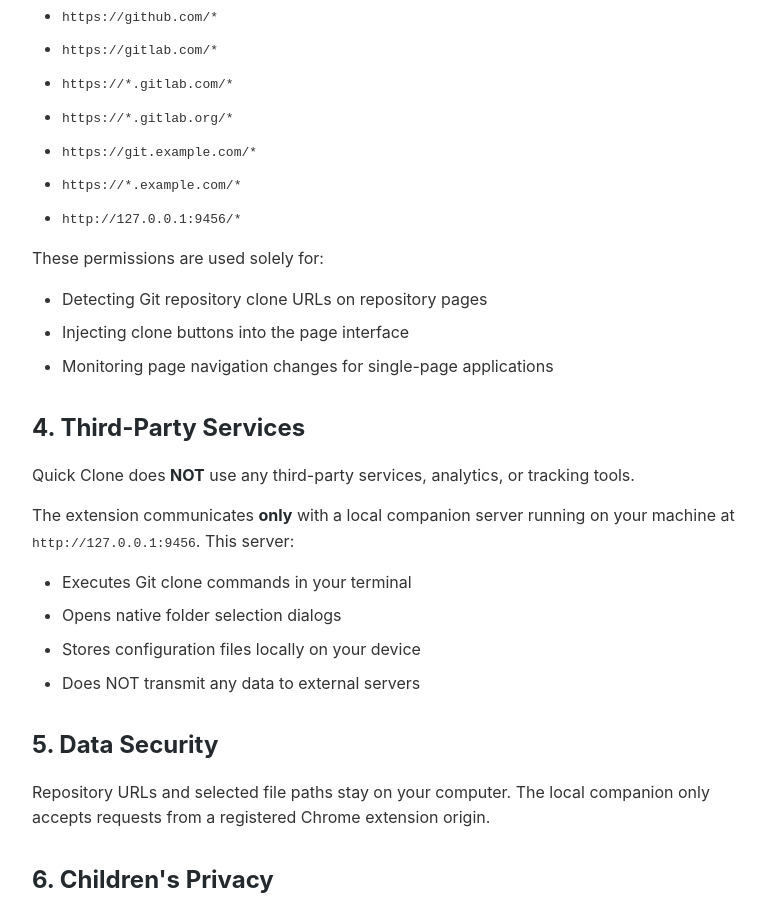
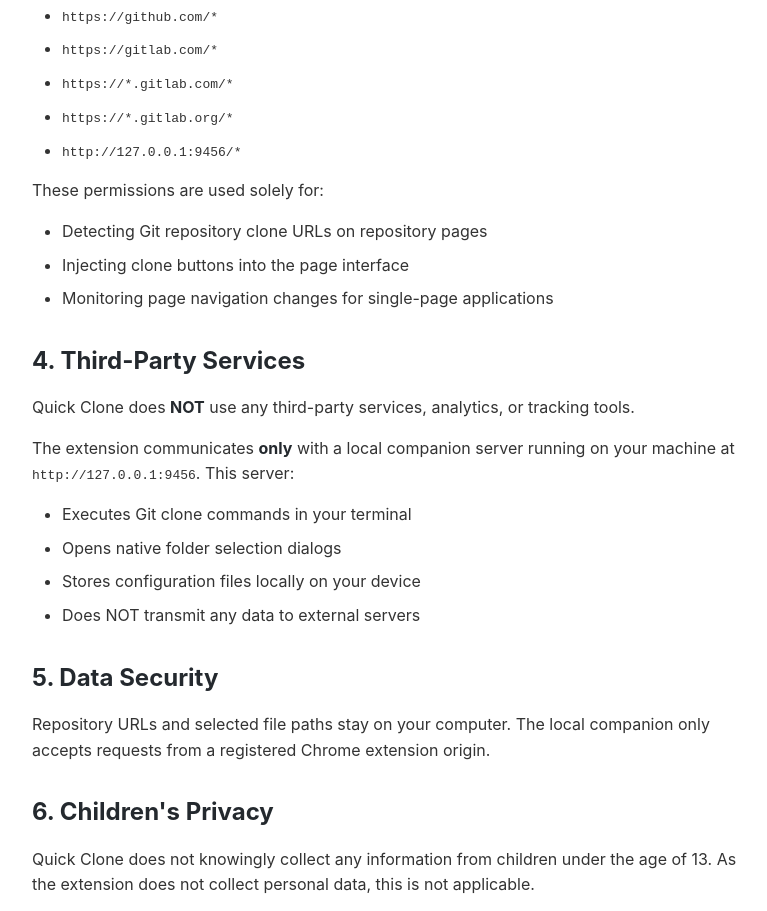
Before and after one commit to id-velop/git-clone-manager, a browser extension: page privacy-policy.html in a window 1280 px wide. Shown: the part 1347-2258 px from the top of the page, without its empty margins (248-1015 px from the left). Drawn offline with Linux system fonts and the light colour scheme.

```diff
--- a/chrome-extension/content.js
+++ b/chrome-extension/content.js
@@ -14,7 +14,7 @@
     const host = window.location.hostname;
     if (host === 'github.com' || host.endsWith('.github.com')) return 'github';
     if (host === 'gitlab.com' || host.includes('gitlab')) return 'gitlab';
-    // Support enterprise GitLab instances (e.g., git.example.com)
+    // Support enterprise GitLab instances.
     if (host.includes('git.') || host.includes('gitlab')) return 'gitlab';
     return null;
   }
--- a/privacy-policy.html
+++ b/privacy-policy.html
@@ -148,8 +148,6 @@
       <li><code>https://gitlab.com/*</code></li>
       <li><code>https://*.gitlab.com/*</code></li>
       <li><code>https://*.gitlab.org/*</code></li>
-      <li><code>https://git.example.com/*</code></li>
-      <li><code>https://*.example.com/*</code></li>
       <li><code>http://127.0.0.1:9456/*</code></li>
     </ul>
     <p>These permissions are used solely for:</p>
```
Also changed, not shown: chrome-extension/manifest.json, 1 other file.
